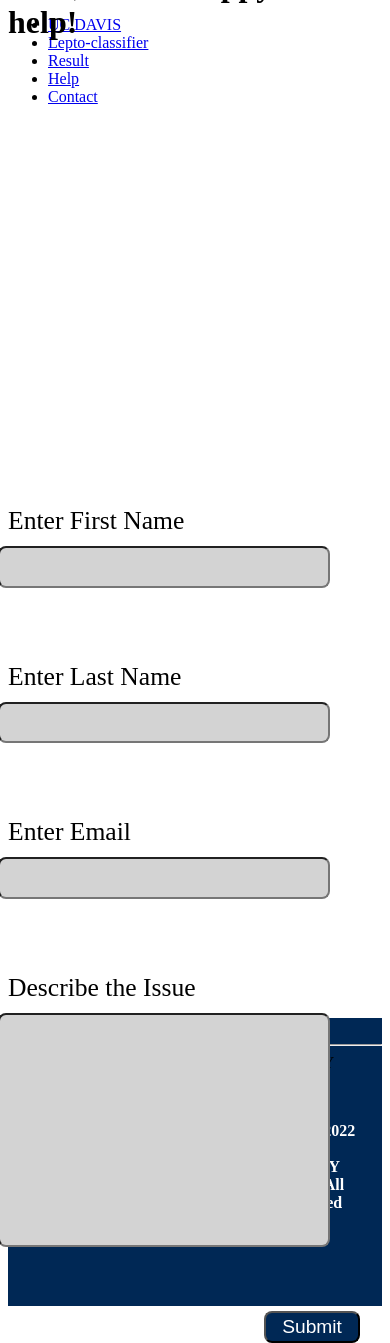
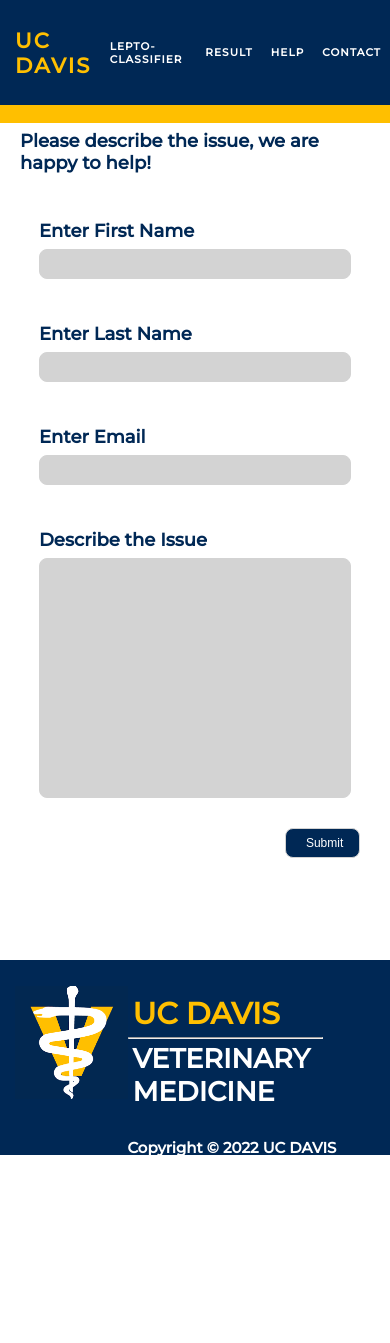
Before and after one commit to Camerooooon/lepto-classifier-frontend, a Flask app: page /help in a window 390 px wide. After the commit the page ends 1155 px from the top, so only its background shows below. Run offline with Flask 2, Linux system fonts and the light colour scheme.

Commit message:
mobile version

```diff
--- a/css/help.css
+++ b/css/help.css
@@ -1,5 +1,96 @@
 @import url('https://fonts.googleapis.com/css2?family=Inter:wght@700&family=Montserrat:ital,wght@0,500;1,400;1,900&family=PT+Serif&display=swap');
 
+
+@media only screen and (max-device-width: 1281px) and (min-device-width: 360px) {
+    .top {
+        width: 100%;
+        height: 200px;
+        margin-top: -27rem;
+        padding-left: 20px;
+        align-items: center;
+    }
+    .container {
+        min-height: 100vh;
+        display: flex;
+        align-items: center;
+        justify-content: center;
+        flex-direction: row;
+        margin: 0;
+        width: 100%;
+    }
+    .entry {
+        height: 50rem;
+        width: 80%;
+        display: flex;
+        position: absolute;
+        margin-top: 19rem;
+        padding-top: 30px;
+    }
+    p {
+        font-size: 1.2rem;
+        width: 100%;
+        font-weight: 900;
+        display: flex;
+        flex-direction: row;
+        margin-top: 10px;
+        padding-right: 10px;
+    }
+    form {
+        align-items: center;
+        width: 100%;
+        display: flex;
+        flex-direction: column;
+        font-size: 1.2rem;
+    }
+    input {
+        background-color: lightgray;
+        display: inline block;
+        width: 100%;
+        border-radius: 8px;
+        height: 2rem;
+        z-index: 1;
+        text-align: left;
+        font-size: 1.2rem;
+        padding: 0.4em;
+    }
+    input.style {
+        margin-top: 2rem;
+        background-color: #002855;
+		color: white;
+        font-size: .8rem;
+        width: 5rem;
+        height:2rem;
+        padding-left: 1.3rem;
+        padding-bottom: .2rem;
+        padding-top: .2rem;
+		border-radius: 8px;
+        margin-left: 82%;
+    }
+    label {
+        width: 100%;
+        font-size: 1.2rem;
+        padding-bottom: .4em;
+    }
+    .expanded {
+        height: 16rem;
+        padding-bottom:200px;
+        font-size: 1.2rem;
+    }
+    .footer {
+        /* fix this brute force */
+        top: 64rem;
+    }
+    hr {
+        width: 13rem;
+    }
+    p.right {
+        color: white;
+        padding-top: 1rem;
+        font-size: 1rem;
+    }
+}
+
+@media only screen and (min-device-width: 1281px) {
     .top {
         width: 80%;
         height: 15rem;
@@ -15,6 +106,7 @@
     p {
         font-size: 2rem;
         font-weight: 900;
+        margin-top: 2rem;
     }
     form {
         align-items: center;
@@ -59,3 +151,17 @@ p.right {
         padding-top: 1rem;
         font-size: 1rem;
     }
+    input.style {
+        margin-top: 4rem;
+        background-color: #002855;
+		color: white;
+        font-size: 1.2rem;
+        width: 6rem;
+        height:2rem;
+        padding-left: 1rem;
+        padding-bottom: .2rem;
+        padding-top: .2rem;
+		border-radius: 8px;
+        margin-left: 95%;
+    }
+}
--- a/css/index.css
+++ b/css/index.css
@@ -1,6 +1,7 @@
 @import url('https://fonts.googleapis.com/css2?family=Inter:wght@700&family=Montserrat:ital,wght@0,500;1,400;1,900&family=PT+Serif&display=swap');
 
-@media only screen and (max-device-width: 414px) and (min-device-width: 360px) {
+/* not accounting for iphone se */
+@media only screen and (max-device-width: 1281px) and (min-device-width: 360px) {
     *{
         padding: 0;
         margin: 0;
@@ -41,7 +42,7 @@
         width: 100%;
     }
     .header ul a{
-        font-size: .8rem;
+        font-size: .7rem;
         letter-spacing: .1em;
         text-decoration: none;
         color: white;
@@ -57,7 +58,6 @@
         padding-left: 1rem;
         font-weight: bold;
     }
-    /* add some hover affect to show the details */
     .bar {
         background-color: #FFBF00;
         position: absolute;
@@ -76,17 +76,6 @@
         width: 100%;
         height: auto;
     }
-    /*
-    .disclaimer {
-        width: 100%;
-        height: 7.5rem;
-        top: 9rem;
-        display: flex;
-        background-color: lightgray;
-        justify-content: center;
-        position: relative;
-        flex-direction: row;
-    }*/
     p.hidden {
         font-size: 1rem;
         color: #002855;
@@ -109,7 +98,7 @@
         z-index: -1;
         border-radius: 2px;
         font-size: 1rem;
-        padding: 0.4px;
+       /* padding: 0.4px;*/
     }
     p {
         color: #002855;
@@ -195,7 +184,7 @@
         top: 92rem;
         position: absolute;
         align-items: center;
-        padding-top: 40px;
+        padding-top: 30px;
         padding-left: 10px;
         padding-right: 5px;
         font-size: 1rem;
@@ -219,45 +208,12 @@
         height: 20px;
         position: absolute;
         z-index: 1;
-        margin-left: 78%;
+        margin-left: 88%;
     }
 }
 
-
-
-
-
-
-
-
-
-
-
-
-
-
-
-
-
-
-
-
-
-
-
-
-
-
-
-
-
-
-
-
-
-
-/*supports laptop and bigger screens */
-@media (min-width:1281px) {
+@media only screen and (min-device-width: 1281px) {
+/* desktop scale */
     *{
         padding: 0;
         margin: 0;
@@ -305,6 +261,8 @@
         padding: 40px;
         display: block;
         font-weight: 900;
+        /*force it to adjust to the size*/
+        position: relative;
     }
     /* add some hover affect to show the details */
     .bar {
@@ -340,10 +298,10 @@
         width: 100%;
         height: 7.7rem;
         display: flex;
-        margin-bottom: 41rem;
+        margin-bottom: 22rem;
         background-color: lightgray;
         justify-content: center;
-        position: absolute;
+        position: relative;
         flex-direction: row;
     }
     p.hidden {
@@ -382,7 +340,7 @@
     }
     .footer {
         /* fix this brute force */
-        top: 75rem;
+        top: 63rem;
         width: 100%;
         height: 18rem;
         position: relative;
--- a/templates/help.html
+++ b/templates/help.html
@@ -22,7 +22,7 @@
 		</div>
 
 		<div class="top">
-			<p style="margin-top:2rem;">Please describe the issue, we are happy to help!</p>
+			<p>Please describe the issue, we are happy to help!</p>
 		</div>
 		<div class="entry">
 			<form action="/submit_data" method="POST">
@@ -37,9 +37,7 @@
 				<br><br>
 				<label for="issue">Describe the Issue</label>
 				<input class="expanded" type="text" name="issue">
-				<input style="margin-top: 4rem; background-color: #002855;
-				 color: white; font-size: 1.2rem; width: 6rem; height:2rem; padding-left: 1rem; padding-bottom: .2rem; padding-top: .2rem;
-				  border-radius: 8px; margin-left: 95%;" type="submit" value="Submit">
+				<input class="style" type="submit" value="Submit">
 			</form>
 
 		</div>
--- a/templates/index.html
+++ b/templates/index.html
@@ -25,7 +25,7 @@
 
 		<div class="disclaimer">
 			<p class="hidden">If you want faster access to the data, please use our Lepto-classifier</p>
-			<a href="lepto"><button>Lepto-classifier</button></a>
+			<a href="lepto"><button>Lepto</button></a>
 		</div>
 
 		<div class="body">
--- a/templates/lepto.html
+++ b/templates/lepto.html
@@ -47,8 +47,6 @@
 				<p class="right">Copyright © 2022 UC DAVIS VETERINARY MEDICINE. All rights resereved</p>
 			</div>
 		</div>
-
-
 	</div>
 
 </body>
```
Also changed, not shown: css/contact.css (+89 -0 lines), css/lepto.css (+58 -0 lines), css/result.css (+84 -1 lines), templates/result.html (+3 -4 lines), 2 other files. Lines whose indentation alone changed are shown as unchanged.
